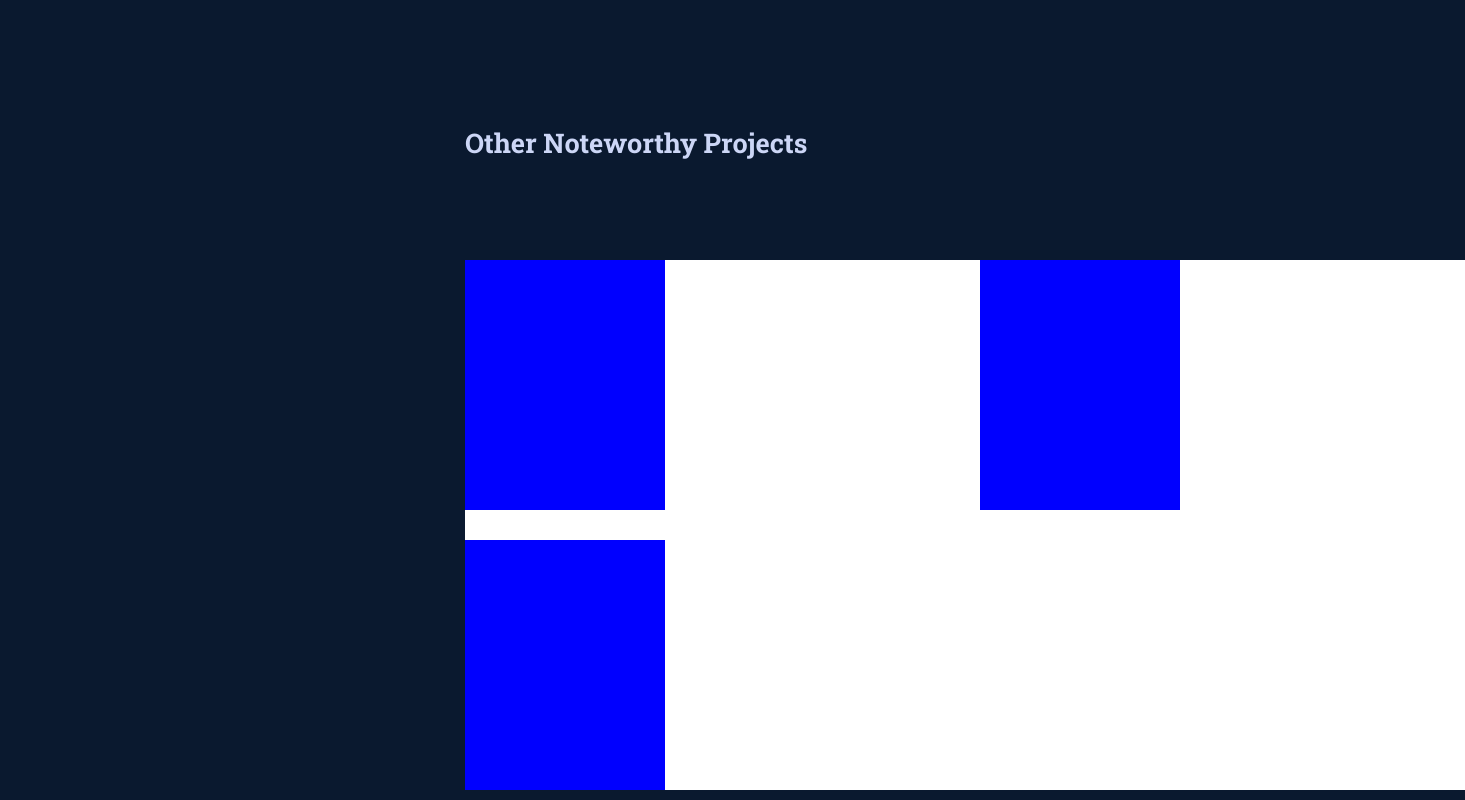
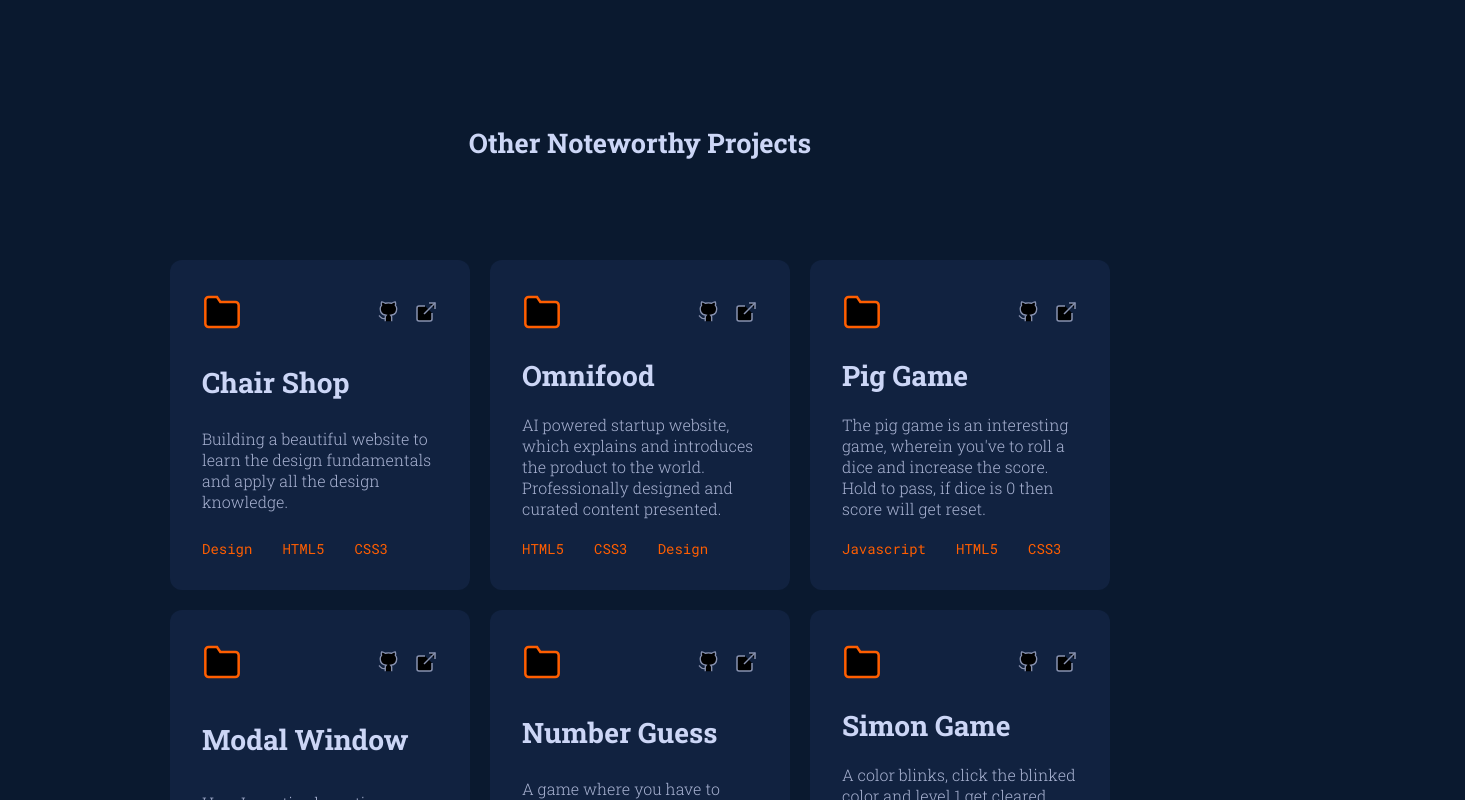
Before and after one commit to rupamsutar/Portfolio, a React (Create React App) app: page / in a window 1280 px wide. Shown: the part 4260-5060 px from the top of the page, 1465 px wide, since content can reach past the window. Built offline with nearby package versions, Linux system fonts and the light colour scheme.

Commit message:
Noteworthy projects completed successfully

```diff
--- a/src/Components/Projects/OtherProjects.js
+++ b/src/Components/Projects/OtherProjects.js
@@ -7,7 +7,7 @@ const projects = [
         projectNo: 1,
         githubLink: "https://rupamsutar.github.io/Design-Fundamentals/",
         projectLink: "https://github.com/rupamsutar/Design-Fundamentals",
-        title: "Design Fundamentals",
+        title: "Chair Shop",
         description: "Building a beautiful website to learn the design fundamentals and apply all the design knowledge.",
         skills: ["Design", "HTML5", "CSS3"]
     },
@@ -19,24 +19,66 @@ const projects = [
         description: "AI powered startup website, which explains and introduces the product to the world. Professionally designed and curated content presented.",
         skills: ["HTML5", "CSS3", "Design"]
     },
-    // {
-    //     projectNo:
-    // }
+    {
+        projectNo: 3,
+        githubLink: "https://github.com/rupamsutar/Pig-Game",
+        projectLink: "https://rupamsutar.github.io/Pig-Game/",
+        title: "Pig Game",
+        description: "The pig game is an interesting game, wherein you've to roll a dice and increase the score. Hold to pass, if dice is 0 then score will get reset.",
+        skills: ["Javascript", "HTML5", "CSS3"]
+    },
+    {
+        projectNo: 4,
+        githubLink: "https://github.com/rupamsutar/Modal-Window",
+        projectLink: "https://rupamsutar.github.io/Modal-Window/",
+        title: "Modal Window",
+        description: "Here I practised creating modals where I can place a backdrop and take the User Experience to the next level !",
+        skills: ["HTML", "CSS", "Javascript"]
+    },
+    {
+        projectNo: 5,
+        githubLink: "https://github.com/rupamsutar/Guess-my-Number",
+        projectLink: "https://rupamsutar.github.io/Guess-my-Number/",
+        title: "Number Guess",
+        description: "A game where you have to guess the correct Number. The Number is between 1 to 20 and the screen guides you if the number is too high or too low!",
+        skills: ["HTML", "CSS", "Javascript"]
+    },
+    {
+        projectNo: 6,
+        githubLink: "https://github.com/rupamsutar/Simon-Game",
+        projectLink: "https://rupamsutar.github.io/Simon-Game/",
+        title: "Simon Game",
+        description: "A color blinks, click the blinked color and level 1 get cleared. Now on level 2 will blink another colour, but this time you have to click previous level 1 color and then level 2 color.",
+        skills: ["HTML", "CSS", "Javascript"]
+    },
+    {
+        projectNo: 7,
+        githubLink: "https://github.com/rupamsutar/Drum-Sticks-Bajaao",
+        projectLink: "https://rupamsutar.github.io/Drum-Sticks-Bajaao/",
+        title: "Drum Sticks",
+        description: "Press the drums to play the Sounds! Best enjoyed when played on desktop ! Press keys 'W', 'A', 'S', 'D', 'J', 'K' & 'L' and create your own combination of music !",
+        skills: ["HTML", "CSS", "Javascript"]
+    },
+    {
+        projectNo: 8,
+        githubLink: "https://github.com/rupamsutar/Tindog-Website",
+        projectLink: "https://rupamsutar.github.io/Tindog-Website/",
+        title: "Tindog",
+        description: "I started building it this hypothetical website to practice the CSS and HTML knowledge. I tried to build it from scratch.",
+        skills: ["HTML", "CSS", "Bootstrap",]
+    },
 ]
 
 const OtherProjects = () => {
     return (
         <div className={classes.otherProjects}>
-            <h2>Other Noteworthy Projects</h2>
-            <div className={classes['project-grid-container']}>
-                <div className={classes['project-grid']}>
-                    <div className={classes.one}></div>
-                    <div className={classes.two}></div>
-                    <div className={classes.three}></div>
-                    {/* {projects.map((project) => (
-                        <ProjectTemplate key={project.projectNo} {...project} />
-                    ))}     */}
-                </div>
+            <div className={classes['center-div']}>
+                <h2>Other Noteworthy Projects</h2>
+            </div>
+            <div className={classes['project-grid']}>
+                {projects.map((project) => (
+                    <ProjectTemplate key={project.projectNo} {...project} />
+                ))}
             </div>
         </div>
     )
--- a/src/Components/Projects/OtherProjects.module.css
+++ b/src/Components/Projects/OtherProjects.module.css
@@ -1,37 +1,21 @@
 .otherProjects {
-    max-width: 350px;
     align-items: center;
-}
-
-.otherProjects {
+    width: auto;
     margin: 50px auto;
 }
 
-.otherProjects h2 {
-    margin-bottom: 100px;
+.center-div {
+    max-width: 450px;
+    text-align: center;
+    margin: 0 auto 100px auto;
 }
 
 .project-grid {
-    background-color: #fff;
-    width: 1000px;
+    display: grid;
+    grid-template-columns: 1fr 1fr 1fr;
+    column-gap: 20px;
+    row-gap: 20px;
     margin: 50px auto;
-    display: grid;
 
-
-    grid-template-columns: 1fr 1fr;
-    column-gap: 30px;
-    row-gap: 30px;
+    width: 940px;
 }
-
-.one, .two, .three {
-    background-color: blue;
-    height: 250px;
-    width: 200px;
-
-    justify-content: center;
-    align-content: center;
-}
-
-/* .project-grid-container {
-    margin: 50px auto;
-} */
--- a/src/Components/Projects/ProjectTemplate.module.css
+++ b/src/Components/Projects/ProjectTemplate.module.css
@@ -1,12 +1,11 @@
 .mainBox {
     display: flex;
     flex-direction: column;
+    justify-content: space-between;
     gap: 20px;
     background-color: #112240;
     padding: 32px;
-    width: 320px;
-
-    margin: 10px;
+    width: 300px;
 
     border-radius: 12px;
     transition: all 0.2s;
```
